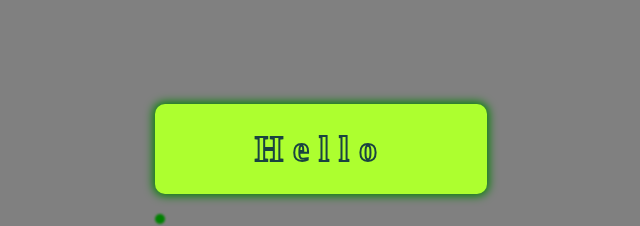
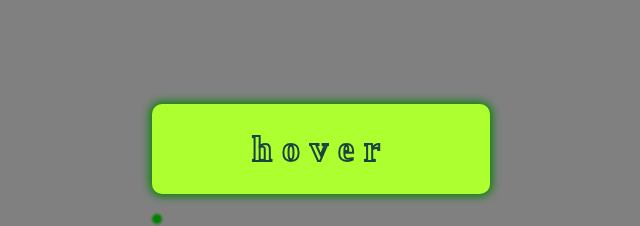
Before and after one commit to kumar-stack/designs, a plain HTML site: page index.html in a window 1280 px wide. Shown: the part 6760-6986 px from the top of the page, without its empty margins (319-959 px from the left). Drawn offline with Linux system fonts and the light colour scheme.

Commit message:
hovering

```diff
--- a/index.html
+++ b/index.html
@@ -71,7 +71,7 @@
 
 
 	<div class="new">
-		<h1>Hello</h1>
+		<h1>hover</h1>
 	</div>
 
 	<div class="container">
```
